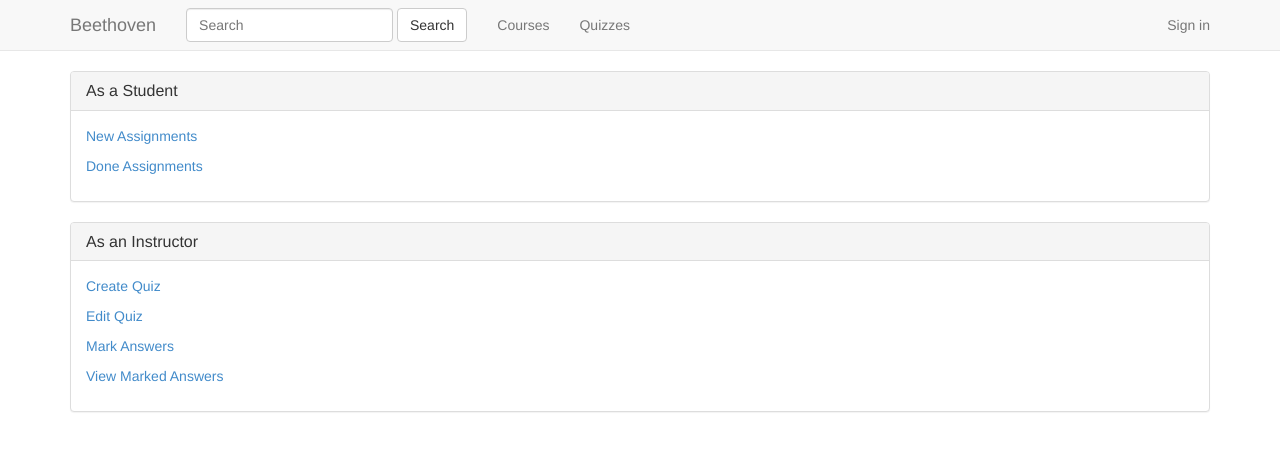
After one commit to lockhawksp/beethoven, a Django app: template templates/account/user_home.html in a window 1280 px wide. The commit adds this page. Shown: the top 451 px of the page. Run offline with Django 3.2, Linux system fonts and the light colour scheme; the template is opened without the code that fills it, so the values that code supplies are empty; parts of the project's set-up code (start-up, migrations or seed data) failed here and were passed over; some libraries are stand-ins or nearby versions.

Commit message:
Add user home

```diff
--- a/beethoven/urls.py
+++ b/beethoven/urls.py
@@ -6,7 +6,7 @@ from beethoven import settings
 
 urlpatterns = patterns(
     '',
-    url(r'^$', 'beethoven.views.index', name='index'),
+    url(r'^$', 'accounts.views.index', name='index'),
     url(r'^admin/', include(admin.site.urls)),
     url(r'^', include('allauth.urls')),
     url(r'^', include('courses.urls', namespace='courses')),
--- a/beethoven/views.py
+++ /dev/null
@@ -1,6 +0,0 @@
-from django.shortcuts import render
-
-
-def index(request):
-    if not request.user.is_authenticated():
-        return render(request, 'beethoven/index.html')
--- a/templates/beethoven/index.html
+++ b/templates/account/index.html
@@ -4,7 +4,7 @@
 <div class="container">
   <div class="row">
     <div class="col-sm-4 col-sm-offset-2">
-      <h1>English, personalized</h1>
+      <h1>Slogan</h1>
     </div>
     <div class="col-sm-4">
       <form role="form">
--- /dev/null
+++ b/templates/account/user_home.html
@@ -0,0 +1,30 @@
+{% extends 'base.html' %}
+
+{% block body %}
+<div class="container">
+  <div class="row">
+    <div class="col-sm-12">
+      <div class="panel panel-default">
+        <div class="panel-heading">
+          <h3 class="panel-title">As a Student</h3>
+        </div>
+        <div class="panel-body">
+          <p><a href="{% url 'quizzes:new_assignments' %}">New Assignments</a></p>
+          <p><a href="">Done Assignments</a></p>
+        </div>
+      </div>
+      <div class="panel panel-default">
+        <div class="panel-heading">
+          <h3 class="panel-title">As an Instructor</h3>
+        </div>
+        <div class="panel-body">
+          <p><a href="{% url 'quizzes:create' %}">Create Quiz</a></p>
+          <p><a href="{% url 'quizzes:edit' %}">Edit Quiz</a></p>
+          <p><a href="">Mark Answers</a></p>
+          <p><a href="">View Marked Answers</a></p>
+        </div>
+      </div>
+    </div>
+  </div>
+</div>
+{% endblock %}
```
Also changed, not shown: accounts/views.py (+7 -1 lines).
